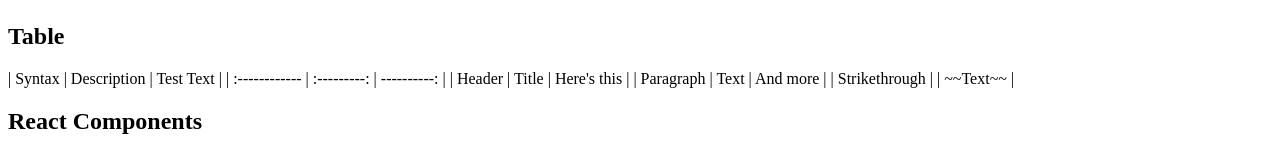
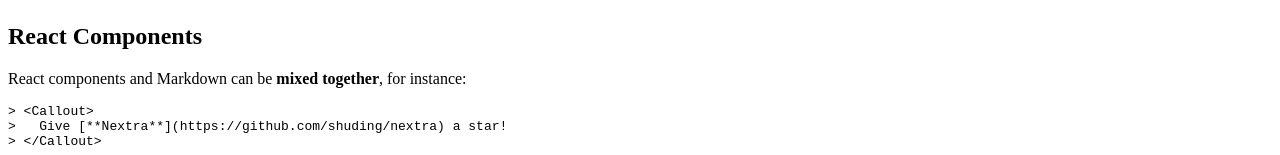
Before and after one commit to monuzo/monuzo, a Next.js app: page /cheats/eft-legend in a window 1280 px wide. Shown: the part 3778-3933 px from the top of the page. Built offline with nearby package versions, Linux system fonts and the light colour scheme.

Commit message:
Update eft-legend.mdx

```diff
--- a/pages/cheats/eft-legend.mdx
+++ b/pages/cheats/eft-legend.mdx
@@ -91,14 +91,6 @@ import Image from 'next/image'
 <Image src="/screen3.png" width={960} height={540}/>
 <Image src="/screen4.png" width={960} height={540}/>
 
-## Table
-
-| Syntax        | Description |   Test Text |
-| :------------ | :---------: | ----------: |
-| Header        |    Title    | Here's this |
-| Paragraph     |    Text     |    And more |
-| Strikethrough |             |    ~~Text~~ |
-
 ## React Components
 
 React components and Markdown can be **mixed together**, for instance:
```
